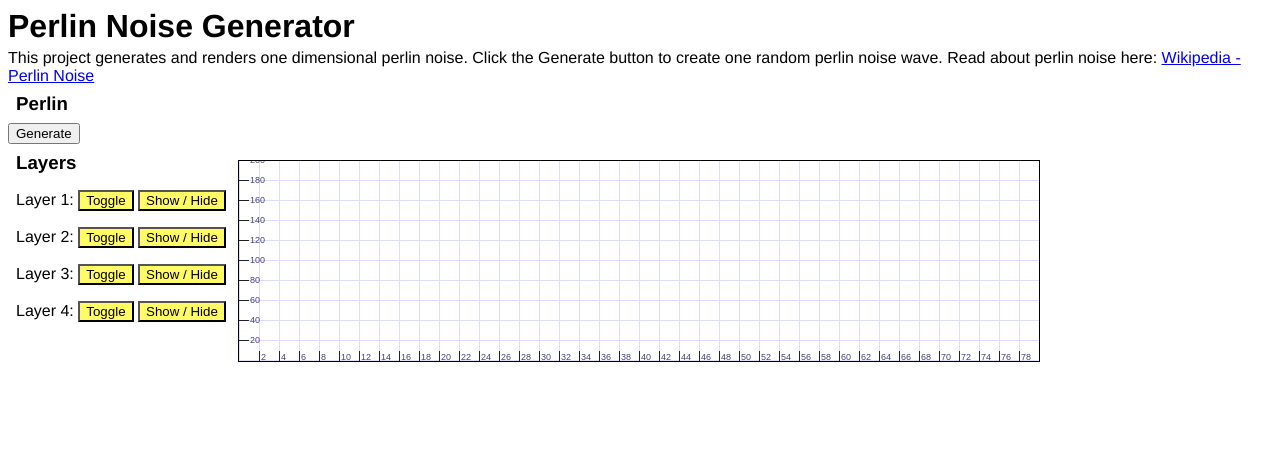
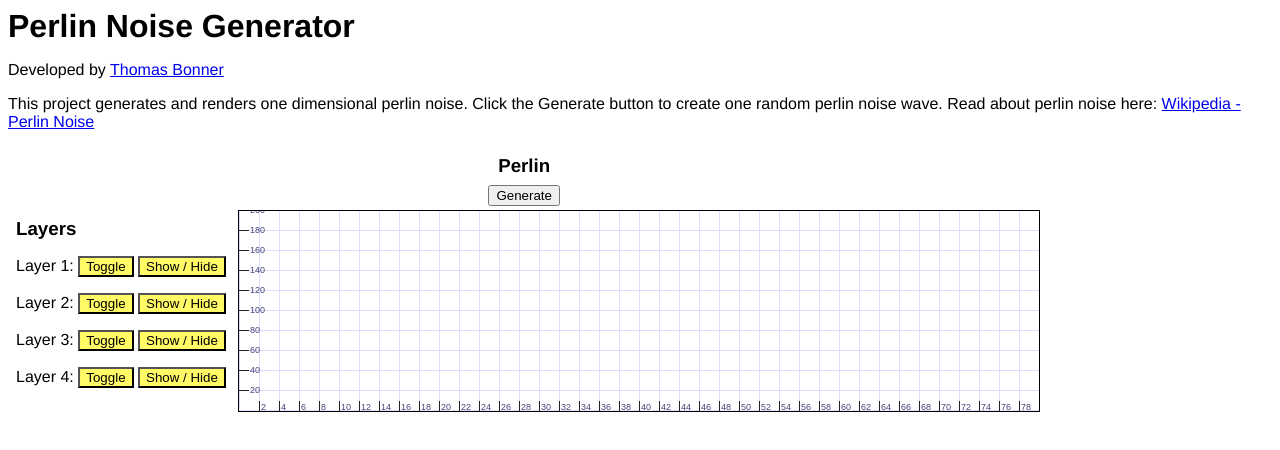
Before and after one commit to bonnth80/perlin, a plain HTML site: page index.html in a window 1280 px wide. Drawn offline with Linux system fonts and the light colour scheme.

Commit message:
- minor layout improvements

```diff
--- a/index.html
+++ b/index.html
@@ -7,16 +7,18 @@
 </head>
 <body>
 
+<div>
 	<h1>Perlin Noise Generator</h1>
-This project generates and renders one dimensional perlin noise. Click the Generate button to create one random perlin noise wave.
+	<p>Developed by <a href="http://tbonner.atwebpages.com">Thomas Bonner</a></p>
+	<p>This project generates and renders one dimensional perlin noise. Click the Generate button to create one random perlin noise wave.
+	Read about perlin noise here: <a href="https://en.wikipedia.org/wiki/Perlin_noise">Wikipedia - Perlin Noise</a></p>
+</div>
 
-Read about perlin noise here: <a href="https://en.wikipedia.org/wiki/Perlin_noise">Wikipedia - Perlin Noise</a>
-
-<div>
+<div id="mainField">
+	<div id="grpGenerate">
 		<h3>Perlin</h3>
 		<button id="btnGenerate">Generate</button>
 	</div>
-
 	<div id="i-controls">
 		<h3>Layers</h3>
 		<div class="i-layer">
@@ -29,15 +31,11 @@ Read about perlin noise here: <a href="https://en.wikipedia.org/wiki/Perlin_nois
 			<button id="btnToggle2" class="btnHL">Toggle</button>
 			<button id="btnShow2" class="btnHL">Show / Hide</button>
 		</div> <br />
-
-
 		<div class="i-layer">
 			<span>Layer 3:</span>
 			<button id="btnToggle3" class="btnHL">Toggle</button>
 			<button id="btnShow3" class="btnHL">Show / Hide</button>
 		</div> <br />
-
-
 		<div class="i-layer">
 			<span>Layer 4:</span>
 			<button id="btnToggle4" class="btnHL">Toggle</button>
@@ -48,6 +46,7 @@ Read about perlin noise here: <a href="https://en.wikipedia.org/wiki/Perlin_nois
 	<div id="canvFrame">
 		<canvas id="canvas" width="800" height="200"></canvas>
 	</div>
+</div>
 
 <script type="text/javascript" src="script/script.js"></script>
 <script type="text/javascript" src="script/interface.js"></script>
--- a/style/style.css
+++ b/style/style.css
@@ -13,18 +13,29 @@ h3 {
 canvas {
 	display: inline;
 	border: 1px solid black;
-	margin: 16px auto 8px auto;
-	/* transform: scale(.7); */
 }
 
 #canvFrame {
 	display: inline-block;
 	vertical-align: top;
+	/* border: 1px solid green; */
+	padding: 0px;
 }
 
 /* Controls */
+#grpGenerate {
+	text-align: center;
+	margin: 4px;
+}
+
+#mainField {
+	display: inline-block;
+	/* border: 2px solid rgb(0, 26, 255); */
+}
+
 #i-controls {
 	display: inline-block;
+	/* border: 2px solid red; */
 }
 
 .i-layer {
```
Lines whose indentation alone changed are shown as unchanged.
